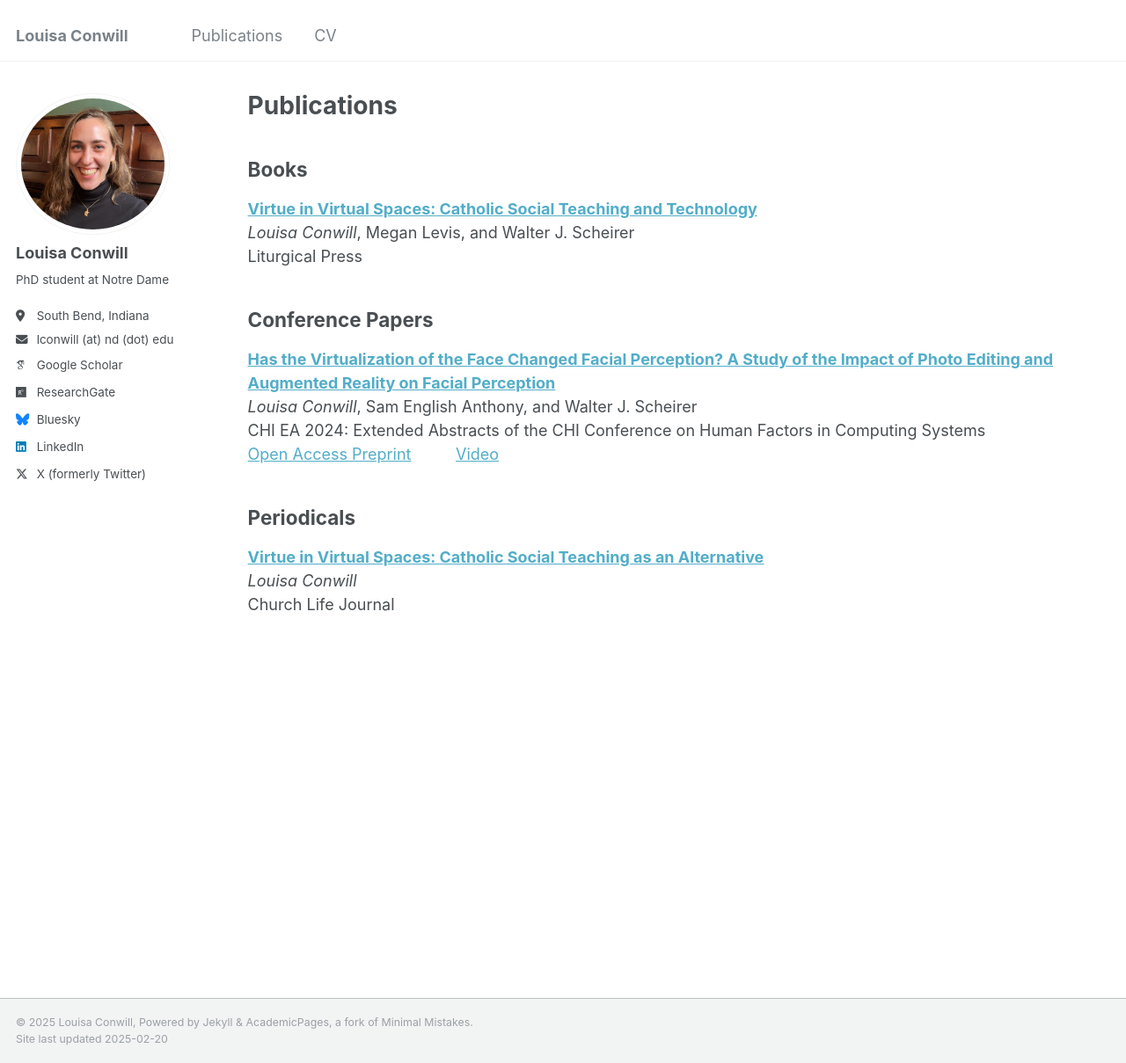
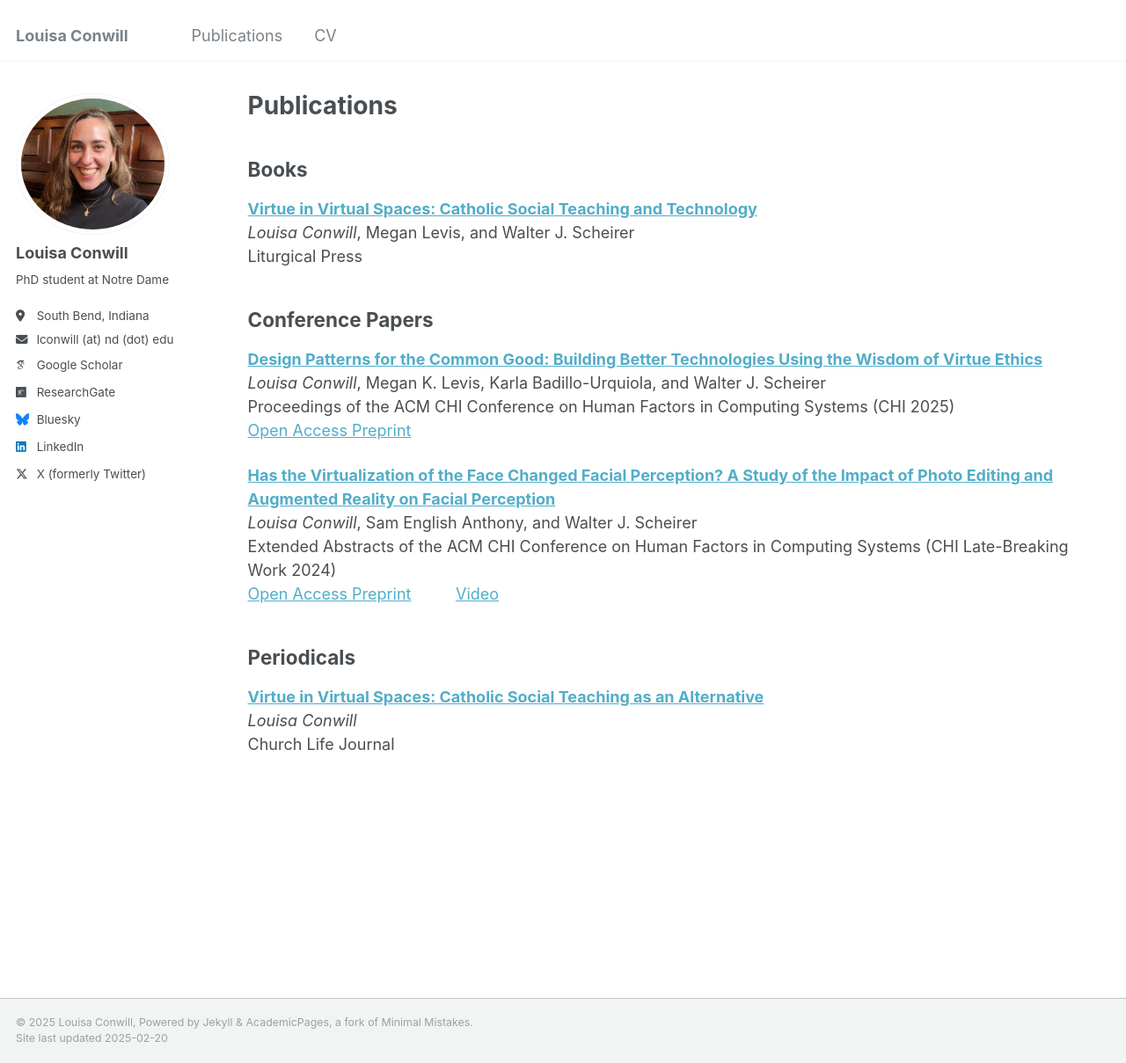
Before and after one commit to louisaconwill/louisaconwill.github.io, a Jekyll site: the page built from _pages/publications.md, in a window 1280 px wide and 1209 px high. Shown: the whole window at 88% size. Built offline with Jekyll 4.4.1, drawn with Linux system fonts in a browser that asks for light colours; some web fonts are replaced.

Commit message:
Add CHI 2025 paper and update formatting

```diff
--- a/_pages/publications.md
+++ b/_pages/publications.md
@@ -15,9 +15,14 @@ author_profile: true
 Liturgical Press<br/>
 
 ## Conference Papers ##
+[**Design Patterns for the Common Good: Building Better Technologies Using the Wisdom of Virtue Ethics**](https://arxiv.org/pdf/2501.10288)<br/>
+*Louisa Conwill*, Megan K. Levis, Karla Badillo-Urquiola, and Walter J. Scheirer<br/>
+Proceedings of the ACM CHI Conference on Human Factors in Computing Systems (CHI 2025)<br/>
+[Open Access Preprint](https://arxiv.org/pdf/2501.10288)
+
 [**Has the Virtualization of the Face Changed Facial Perception? A Study of the Impact of Photo Editing and Augmented Reality on Facial Perception**](https://dl.acm.org/doi/abs/10.1145/3613905.3650989)<br/>
 *Louisa Conwill*, Sam English Anthony, and Walter J. Scheirer<br/>
-CHI EA 2024: Extended Abstracts of the CHI Conference on Human Factors in Computing Systems<br/>
+Extended Abstracts of the ACM CHI Conference on Human Factors in Computing Systems (CHI Late-Breaking Work 2024)<br/>
 [Open Access Preprint](https://arxiv.org/pdf/2303.00612)&nbsp; &nbsp; &nbsp; &nbsp; &nbsp; [Video](https://www.youtube.com/watch?v=IZ0CZunHf7I)
 
 ## Periodicals ##
```
